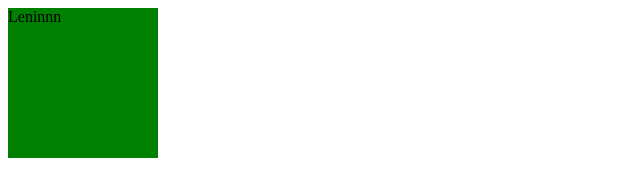
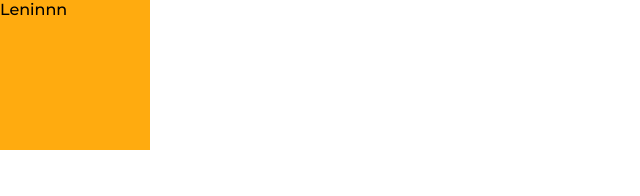
Before and after one commit to Leninner/restaurantPage, a website built with webpack: page dist/index.html in a window 1280 px wide. Shown: the whole page, without its empty margins (0-640 px from the left). Built offline with nearby package versions, Linux system fonts and the light colour scheme.

Commit message:
Añado prueba para añadir el diseño a la página web

```diff
--- a/package.json
+++ b/package.json
@@ -9,6 +9,8 @@
     "author": "",
     "license": "ISC",
     "devDependencies": {
+        "css-loader": "^5.2.6",
+        "style-loader": "^3.0.0",
         "webpack": "^5.42.1",
         "webpack-cli": "^4.7.2"
     }
--- a/src/home.js
+++ b/src/home.js
@@ -1,12 +1,9 @@
 const contenedor = document.querySelector("#content");
 
-function doHeader(color) {
+function doHeader() {
     let div = document.createElement("div"),
         divHijo = document.createElement("div");
 
-    div.style.width = 150 + "px";
-    div.style.height = 150 + "px";
-    div.style.background = color;
     divHijo.textContent = "Leninnn";
 
     div.classList.add("hello");
--- a/src/index.js
+++ b/src/index.js
@@ -1,3 +1,4 @@
 import doHeader from "./home.js";
+import "./style.css";
 
-doHeader("green");
+doHeader();
--- /dev/null
+++ b/src/style.css
@@ -0,0 +1,11 @@
+* {
+    padding: 0;
+    margin: 0;
+    font-family: "Montserrat", sans-serif;
+}
+
+.hello {
+    width: 150px;
+    height: 150px;
+    background-color: rgb(255, 171, 15);
+}
--- a/webpack.config.js
+++ b/webpack.config.js
@@ -6,4 +6,12 @@ module.exports = {
         filename: "main.js",
         path: path.resolve(__dirname, "dist"),
     },
+    module: {
+        rules: [
+            {
+                test: /\.css$/i,
+                use: ["style-loader", "css-loader"],
+            },
+        ],
+    },
 };
```
Also changed, not shown: dist/index.html, dist/main.js, 1 other file.
